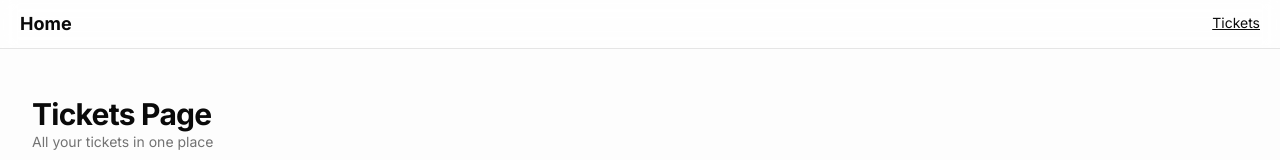
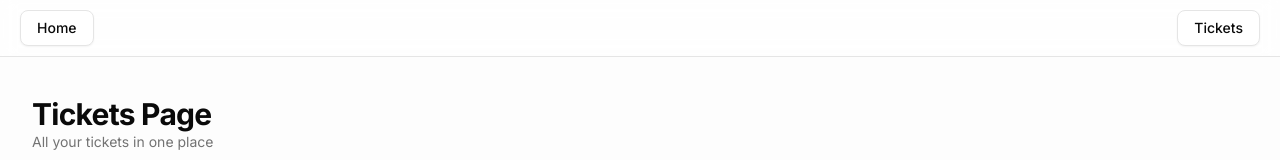
Before and after one commit to karthickeyan-dev/ticket-bounty, a Next.js app: page /tickets in a window 1280 px wide. Shown: the top 160 px of the page. Built offline with nearby package versions, Linux system fonts and the light colour scheme.

Commit message:
feat: add Shadcn UI button component and update layout to use it

```diff
--- a/package.json
+++ b/package.json
@@ -11,6 +11,7 @@
     "type": "tsc --noEmit"
   },
   "dependencies": {
+    "@radix-ui/react-slot": "^1.1.2",
     "class-variance-authority": "^0.7.1",
     "clsx": "^2.1.1",
     "lucide-react": "^0.477.0",
--- a/src/app/layout.tsx
+++ b/src/app/layout.tsx
@@ -1,4 +1,5 @@
 import "@/app/globals.css";
+import { Button, buttonVariants } from "@/components/ui/button";
 import { homePath, ticketsPath } from "@/paths";
 import { Metadata } from "next";
 import Link from "next/link";
@@ -18,12 +19,15 @@
       <body className="font-inter">
         <nav className="bg-background/60 fixed top-0 right-0 left-0 z-20 flex w-full justify-between border-b px-5 py-2.5 backdrop-blur">
           <div>
-            <Link className="text-lg font-bold" href={homePath()}>
-              Home
-            </Link>
+            <Button asChild variant="outline">
+              <Link href={homePath()}>Home</Link>
+            </Button>
           </div>
           <div>
-            <Link className="text-sm underline" href={ticketsPath()}>
+            <Link
+              href={ticketsPath()}
+              className={buttonVariants({ variant: "outline" })}
+            >
               Tickets
             </Link>
           </div>
--- /dev/null
+++ b/src/components/ui/button.tsx
@@ -0,0 +1,58 @@
+import * as React from "react";
+import { Slot } from "@radix-ui/react-slot";
+import { cva, type VariantProps } from "class-variance-authority";
+
+import { cn } from "@/lib/utils";
+
+const buttonVariants = cva(
+  "inline-flex items-center justify-center gap-2 whitespace-nowrap rounded-md text-sm font-medium transition-[color,box-shadow] disabled:pointer-events-none disabled:opacity-50 [&_svg]:pointer-events-none [&_svg:not([class*='size-'])]:size-4 shrink-0 [&_svg]:shrink-0 outline-none focus-visible:border-ring focus-visible:ring-ring/50 focus-visible:ring-[3px] aria-invalid:ring-destructive/20 dark:aria-invalid:ring-destructive/40 aria-invalid:border-destructive",
+  {
+    variants: {
+      variant: {
+        default:
+          "bg-primary text-primary-foreground shadow-xs hover:bg-primary/90",
+        destructive:
+          "bg-destructive text-white shadow-xs hover:bg-destructive/90 focus-visible:ring-destructive/20 dark:focus-visible:ring-destructive/40",
+        outline:
+          "border border-input bg-background shadow-xs hover:bg-accent hover:text-accent-foreground",
+        secondary:
+          "bg-secondary text-secondary-foreground shadow-xs hover:bg-secondary/80",
+        ghost: "hover:bg-accent hover:text-accent-foreground",
+        link: "text-primary underline-offset-4 hover:underline",
+      },
+      size: {
+        default: "h-9 px-4 py-2 has-[>svg]:px-3",
+        sm: "h-8 rounded-md gap-1.5 px-3 has-[>svg]:px-2.5",
+        lg: "h-10 rounded-md px-6 has-[>svg]:px-4",
+        icon: "size-9",
+      },
+    },
+    defaultVariants: {
+      variant: "default",
+      size: "default",
+    },
+  },
+);
+
+function Button({
+  className,
+  variant,
+  size,
+  asChild = false,
+  ...props
+}: React.ComponentProps<"button"> &
+  VariantProps<typeof buttonVariants> & {
+    asChild?: boolean;
+  }) {
+  const Comp = asChild ? Slot : "button";
+
+  return (
+    <Comp
+      data-slot="button"
+      className={cn(buttonVariants({ variant, size, className }))}
+      {...props}
+    />
+  );
+}
+
+export { Button, buttonVariants };
```
Also changed, not shown: 1 other file (tests, documents, lock files or other folders).
